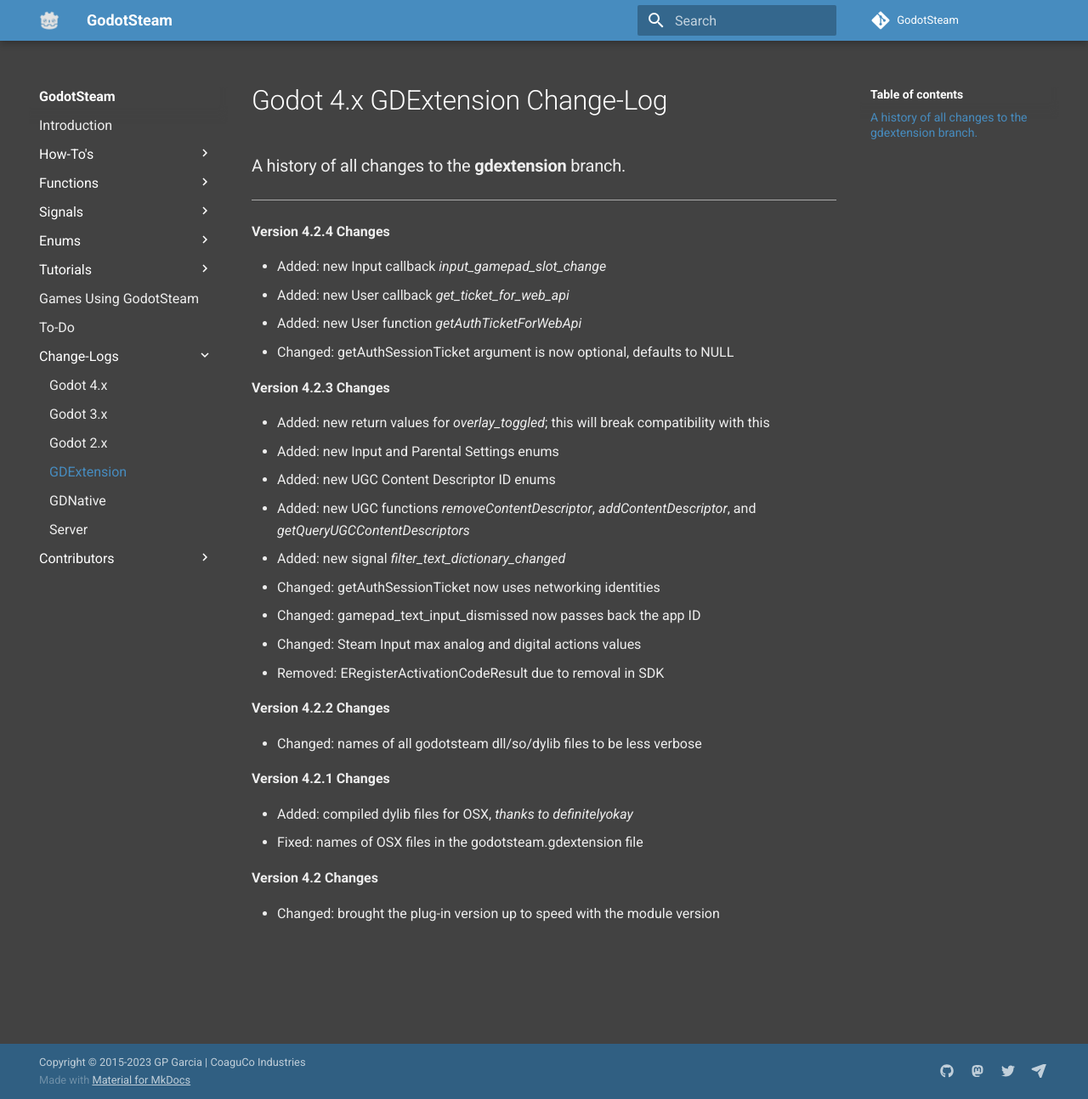
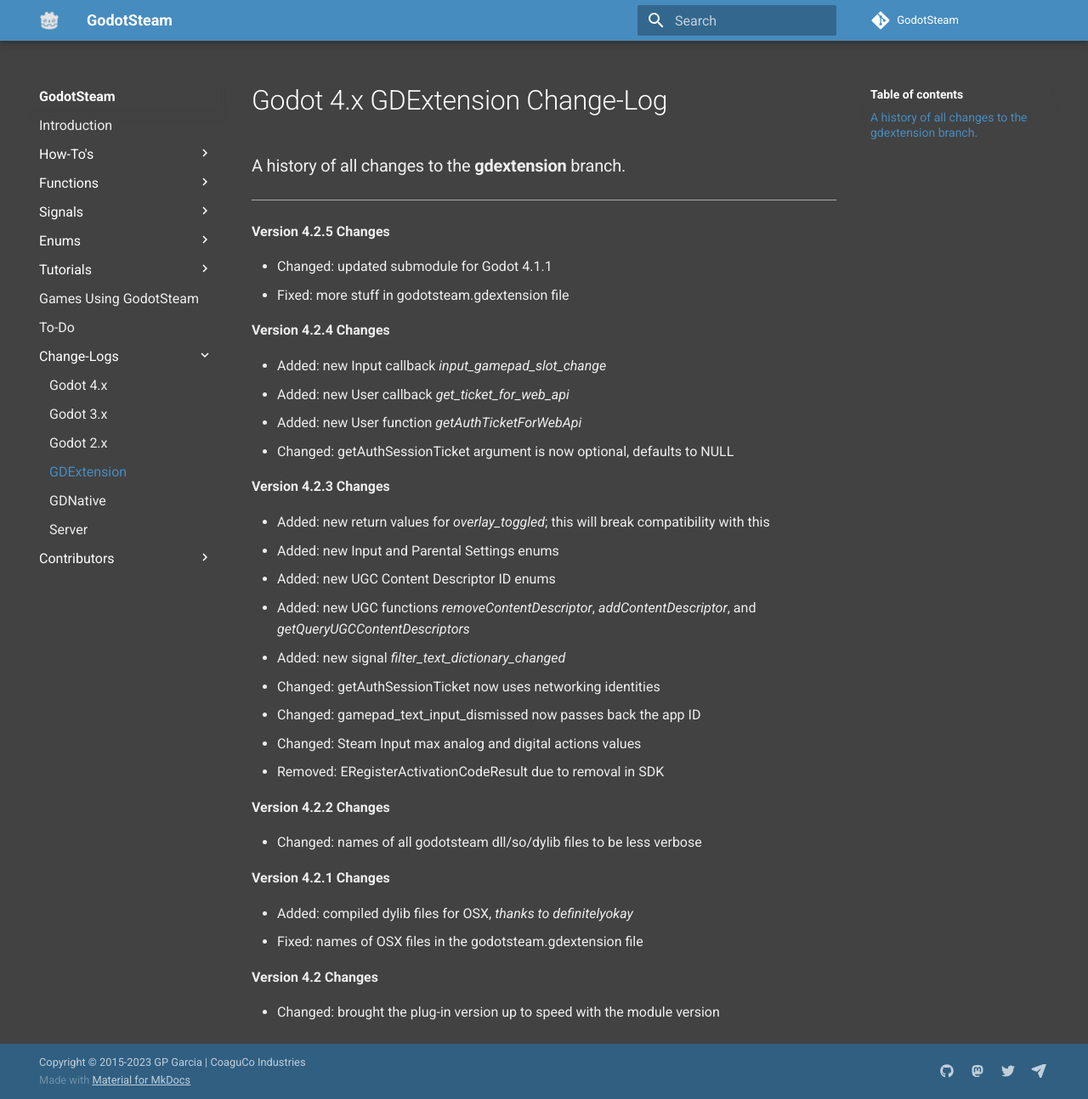
Before and after one commit to GodotSteam/GodotSteam, an MkDocs documentation site: the page built from docs/changelog/gdextension.md, in a window 1280 px wide and 1294 px high. Shown: the whole window at 85% size. Built offline with MkDocs 1.6.1 and Material for MkDocs 9.7.7, drawn with Linux system fonts in a browser that asks for light colours; comment, search, counter and statistics services are not loaded.

Commit message:
Update changelog for gdextension, added game to game list

```diff
--- a/docs/changelog/gdextension.md
+++ b/docs/changelog/gdextension.md
@@ -3,6 +3,11 @@
 ### A history of all changes to the **gdextension** branch.
 
 ---
+
+**Version 4.2.5 Changes**
+
+- Changed: updated submodule for Godot 4.1.1
+- Fixed: more stuff in godotsteam.gdextension file
 
 **Version 4.2.4 Changes**
 
```
Also changed, not shown: docs/games.md (+7 -0 lines).
